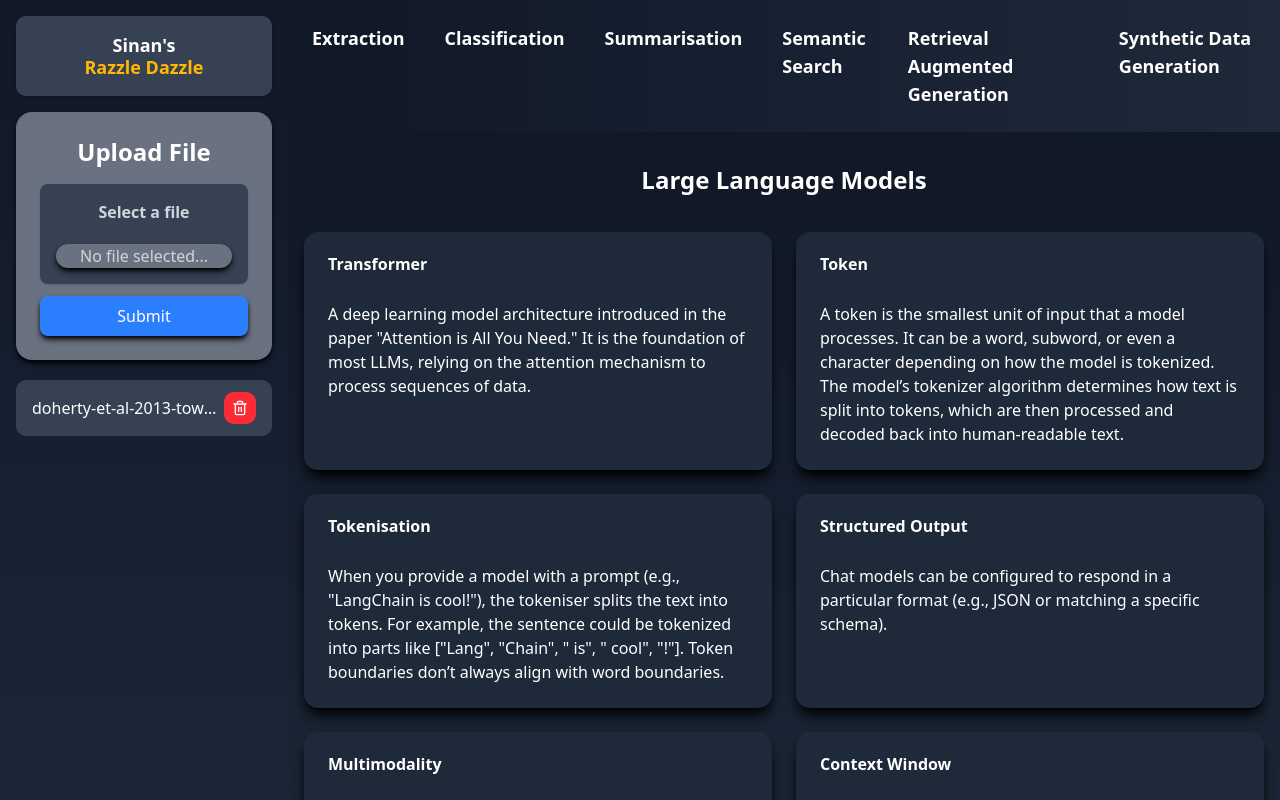
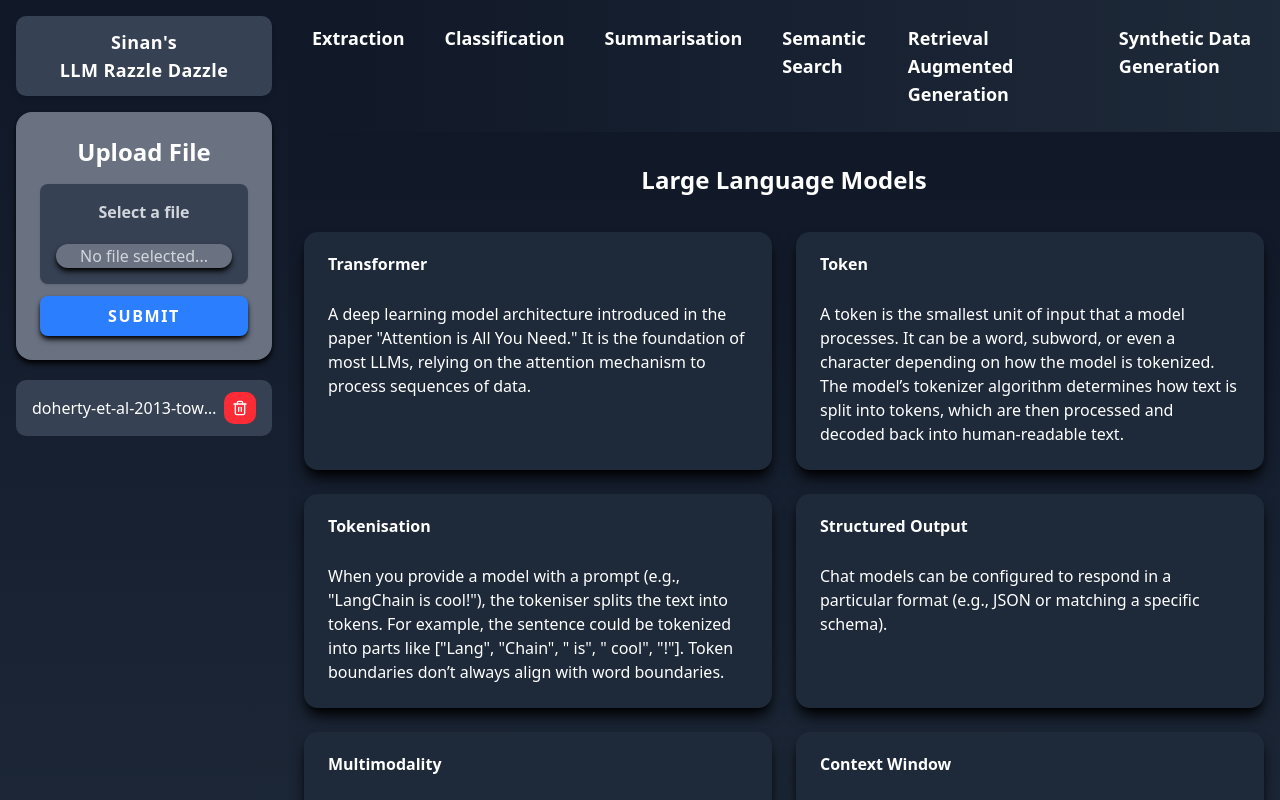
Before and after one commit to kopperino/llm-techniques, a Next.js app: page / in a window 1280 px wide. Shown: the top 800 px of the page. Built offline with nearby package versions, Linux system fonts and the light colour scheme.

Commit message:
Clean up

```diff
--- a/src/components/ui/fileuploader.tsx
+++ b/src/components/ui/fileuploader.tsx
@@ -64,13 +64,9 @@ export default function FileUploader({ setRefreshTrigger }: FileUploaderProps) {
                         onChange={handleFileChange}
                     />
                 </label>
-
-                <button
-                    type="submit"
-                    className="bg-blue-500 hover:bg-blue-600 text-white font-medium py-2 shadow-black shadow-md rounded-md transition"
-                >
-                    Submit
-                </button>
+                <div className="bg-blue-500 hover:bg-blue-600 transition-colors duration-300 text-white font-extrabold tracking-widest py-2 shadow-black shadow-md rounded-md flex flex-row justify-center">
+                    <button type="submit">SUBMIT</button>
+                </div>
             </form>
         </div>
     );
--- a/src/components/ui/navbar.tsx
+++ b/src/components/ui/navbar.tsx
@@ -1,10 +1,6 @@
-import { useState } from 'react';
 import Link from 'next/link';
-import { Menu, X } from 'lucide-react';
 
 export default function Navbar() {
-    const [isOpen, setIsOpen] = useState(false);
-
     return (
         <nav className="bg-gradient-to-r from-gray-900 to-gray-800 text-white font-bold text-lg">
             <div className="flex justify-center items-center p-6">
@@ -30,7 +26,7 @@ export default function Navbar() {
                     <li>
                         <Link
                             href="/semanticsearchengine"
-                            className="hover:underline rounded"
+                            className="hover:underline"
                         >
                             Semantic Search
                         </Link>
--- a/src/components/ui/sidebar.tsx
+++ b/src/components/ui/sidebar.tsx
@@ -35,19 +35,18 @@ export default function Sidebar() {
     return (
         <div className="w-72 min-w-72 min-h-screen bg-gradient-to-b from-gray-900 to-gray-800 text-white flex flex-col p-4 shadow-lg">
             <Link href="/">
-                <div className="flex items-center justify-center text-center w-full h-20 bg-gray-700 text-white font-bold text-lg rounded-lg shadow-md">
-                    <div className="leading-tight hover:text-amber-300 transition duration-300">
+                <div className="flex items-center justify-center text-center w-full h-20 bg-gray-700 text-white font-bold text-lg rounded-lg shadow-md hover:text-amber-300 transition duration-300 tracking-wide">
+                    <div>
                         Sinan's <br />
-                        <span className="text-amber-400">Razzle Dazzle</span>
+                        <span>LLM Razzle Dazzle</span>
                     </div>
                 </div>
             </Link>
-            {/* File Uploader */}
+
             <div className="mt-4">
                 <FileUploader setRefreshTrigger={setRefreshTrigger} />
             </div>
 
-            {/* File List */}
             <div className="overflow-y-auto mt-5">
                 <ul className="space-y-3 w-full min-w-full">
                     {files.length > 0 ? (
```
